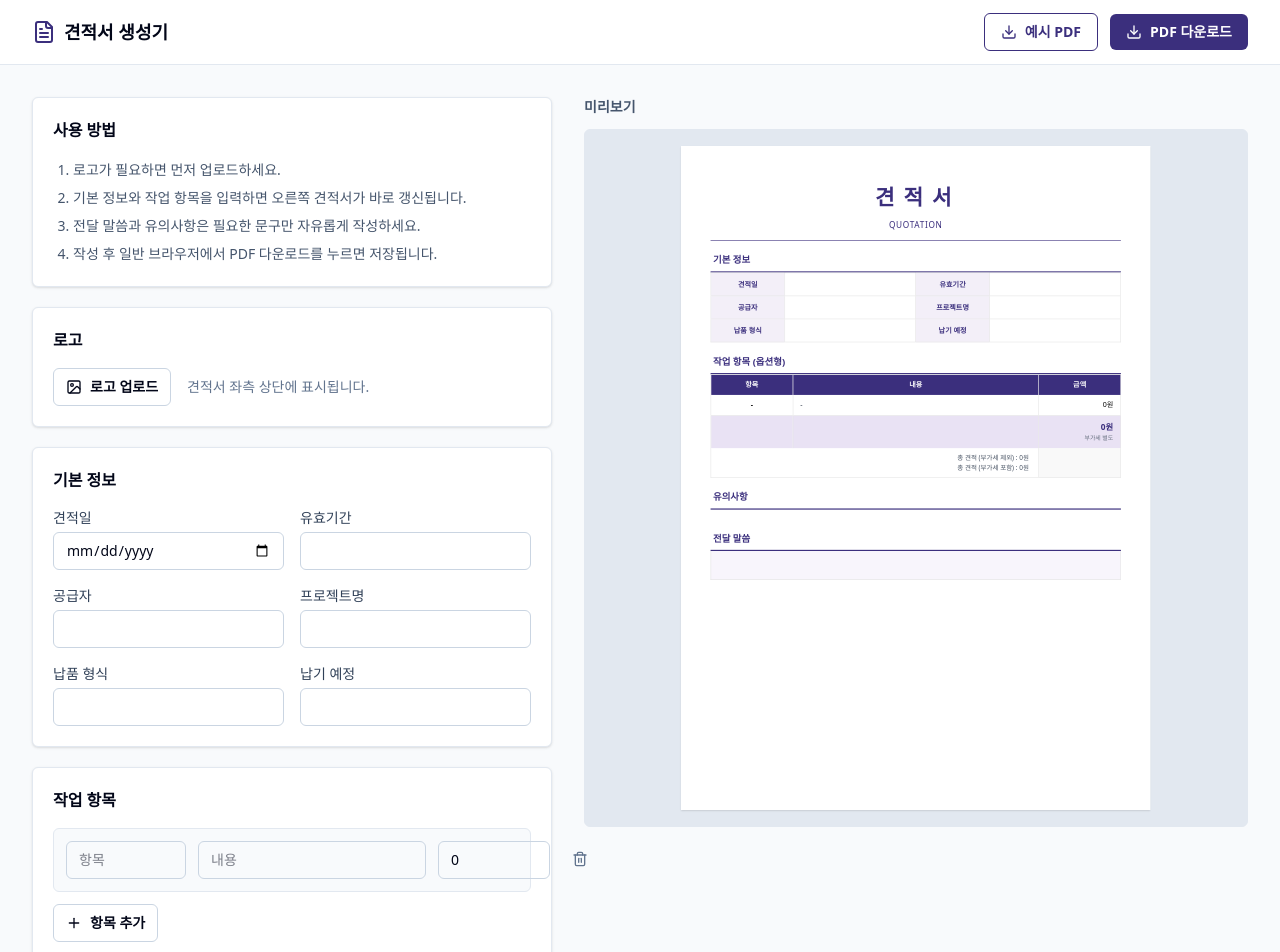
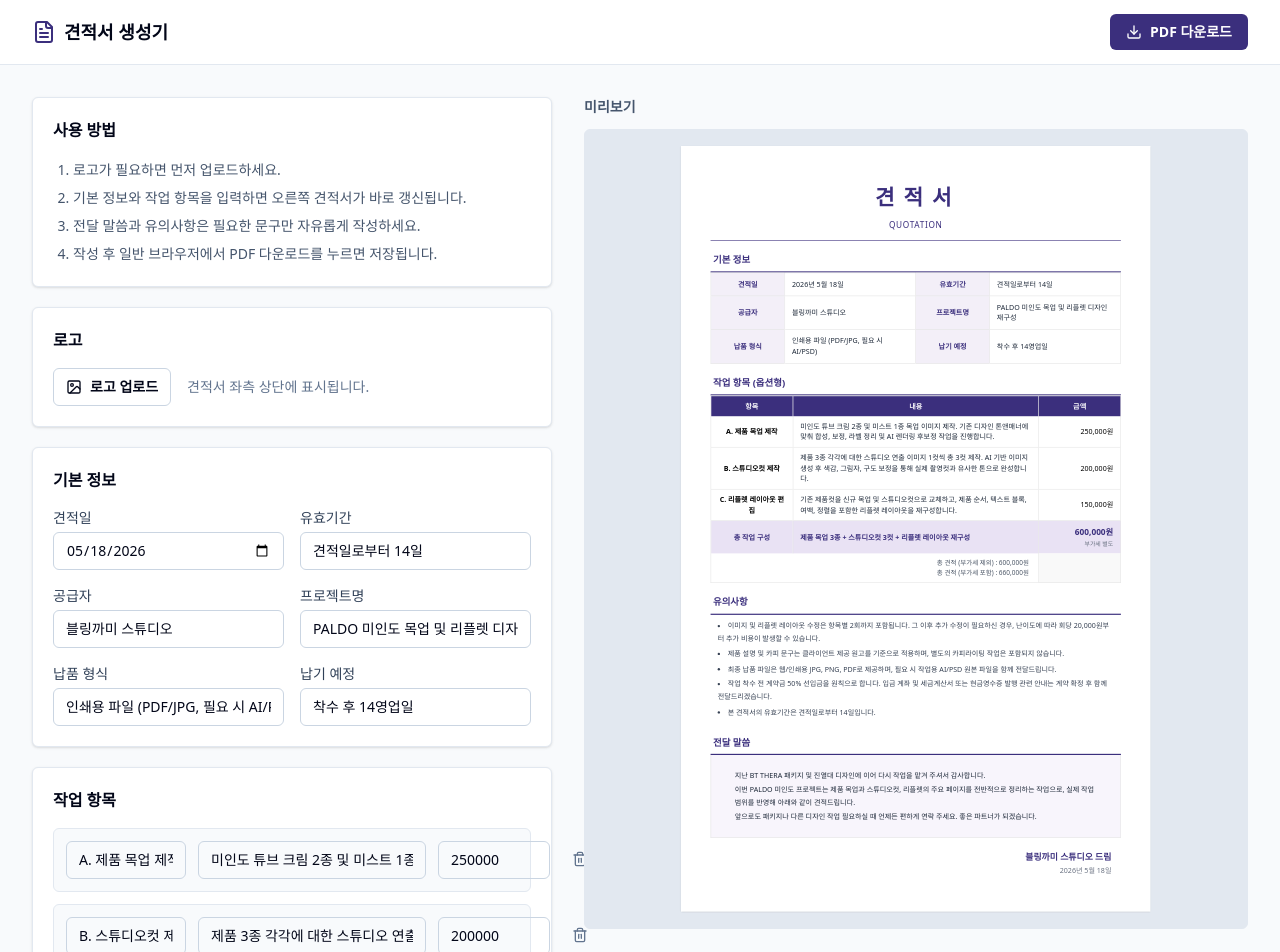
Before and after one commit to blingkkami/blingkkami-quote-generator, a React (Vite) app: page / in a window 1280 px wide. Shown: the top 952 px of the page. Built offline with nearby package versions, Linux system fonts and the light colour scheme; a web font is replaced by a local one.

Commit message:
Use PALDO sample as default quote

```diff
--- a/src/App.tsx
+++ b/src/App.tsx
@@ -30,29 +30,46 @@ const primaryLight = '#f3eff8';
 const finalBg = '#e9e2f4';
 const borderColor = '#e5e5e5';
 const appVersion = '2026-05-18-quote-title';
-const savedQuoteKey = 'blingkkami-quote-generator-state-v2';
+const savedQuoteKey = 'blingkkami-quote-generator-state-v3';
 
 const defaultFormData: QuoteForm = {
-  quoteDate: '',
-  validDuration: '',
-  issuerName: '',
-  projectName: '',
-  deliveryFormat: '',
-  deliverySchedule: '',
-  finalCategory: '',
-  finalDescription: '',
-  notes: '',
-  message: '',
-  signOffSender: '',
-  signOffDate: '',
+  quoteDate: '2026-05-18',
+  validDuration: '견적일로부터 14일',
+  issuerName: '블링까미 스튜디오',
+  projectName: 'PALDO 미인도 목업 및 리플렛 디자인 재구성',
+  deliveryFormat: '인쇄용 파일 (PDF/JPG, 필요 시 AI/PSD)',
+  deliverySchedule: '착수 후 14영업일',
+  finalCategory: '총 작업 구성',
+  finalDescription: '제품 목업 3종 + 스튜디오컷 3컷 + 리플렛 레이아웃 재구성',
+  notes:
+    '이미지 및 리플렛 레이아웃 수정은 항목별 2회까지 포함됩니다. 그 이후 추가 수정이 필요하신 경우, 난이도에 따라 회당 20,000원부터 추가 비용이 발생할 수 있습니다.\n제품 설명 및 카피 문구는 클라이언트 제공 원고를 기준으로 적용하며, 별도의 카피라이팅 작업은 포함되지 않습니다.\n최종 납품 파일은 웹/인쇄용 JPG, PNG, PDF로 제공하며, 필요 시 작업용 AI/PSD 원본 파일을 함께 전달드립니다.\n작업 착수 전 계약금 50% 선입금을 원칙으로 합니다. 입금 계좌 및 세금계산서 또는 현금영수증 발행 관련 안내는 계약 확정 후 함께 전달드리겠습니다.\n본 견적서의 유효기간은 견적일로부터 14일입니다.',
+  message:
+    '지난 BT THERA 패키지 및 진열대 디자인에 이어 다시 작업을 맡겨 주셔서 감사합니다.\n이번 PALDO 미인도 프로젝트는 제품 목업과 스튜디오컷, 리플렛의 주요 페이지를 전반적으로 정리하는 작업으로, 실제 작업 범위를 반영해 아래와 같이 견적드립니다.\n앞으로도 패키지나 다른 디자인 작업 필요하실 때 언제든 편하게 연락 주세요. 좋은 파트너가 되겠습니다.',
+  signOffSender: '블링까미 스튜디오 드림',
+  signOffDate: '2026년 5월 18일',
 };
 
 const defaultItems: QuoteItem[] = [
   {
     id: 'base',
-    category: '',
-    description: '',
-    price: 0,
+    category: 'A. 제품 목업 제작',
+    description:
+      '미인도 튜브 크림 2종 및 미스트 1종 목업 이미지 제작. 기존 디자인 톤앤매너에 맞춰 합성, 보정, 라벨 정리 및 AI 렌더링 후보정 작업을 진행합니다.',
+    price: 250000,
+  },
+  {
+    id: 'studio',
+    category: 'B. 스튜디오컷 제작',
+    description:
+      '제품 3종 각각에 대한 스튜디오 연출 이미지 1컷씩 총 3컷 제작. AI 기반 이미지 생성 후 색감, 그림자, 구도 보정을 통해 실제 촬영컷과 유사한 톤으로 완성합니다.',
+    price: 200000,
+  },
+  {
+    id: 'leaflet',
+    category: 'C. 리플렛 레이아웃 편집',
+    description:
+      '기존 제품컷을 신규 목업 및 스튜디오컷으로 교체하고, 제품 순서, 텍스트 블록, 여백, 정렬을 포함한 리플렛 레이아웃을 재구성합니다.',
+    price: 150000,
   },
 ];
 
@@ -281,15 +298,6 @@ export default function App() {
             <h1 className="text-lg font-bold">견적서 생성기</h1>
             <span className="sr-only">version {appVersion}</span>
           </div>
-          <div className="flex items-center gap-3">
-            <a
-              href="./quote-example.pdf"
-              download="견적서_BT_예시.pdf"
-              className="inline-flex items-center gap-2 rounded-md border border-[#3b2f7d] bg-white px-4 py-2 text-sm font-semibold text-[#3b2f7d] transition hover:bg-[#f3eff8]"
-            >
-              <Download className="h-4 w-4" />
-              예시 PDF
-            </a>
           <button
             type="button"
             onClick={downloadPdf}
@@ -299,7 +307,6 @@ export default function App() {
             <Download className="h-4 w-4" />
             {isGenerating ? 'PDF 생성 중' : 'PDF 다운로드'}
           </button>
-          </div>
         </div>
       </header>
 
```
Also changed, not shown: 1 other file (tests, documents, lock files or other folders). Lines whose indentation alone changed are shown as unchanged.
